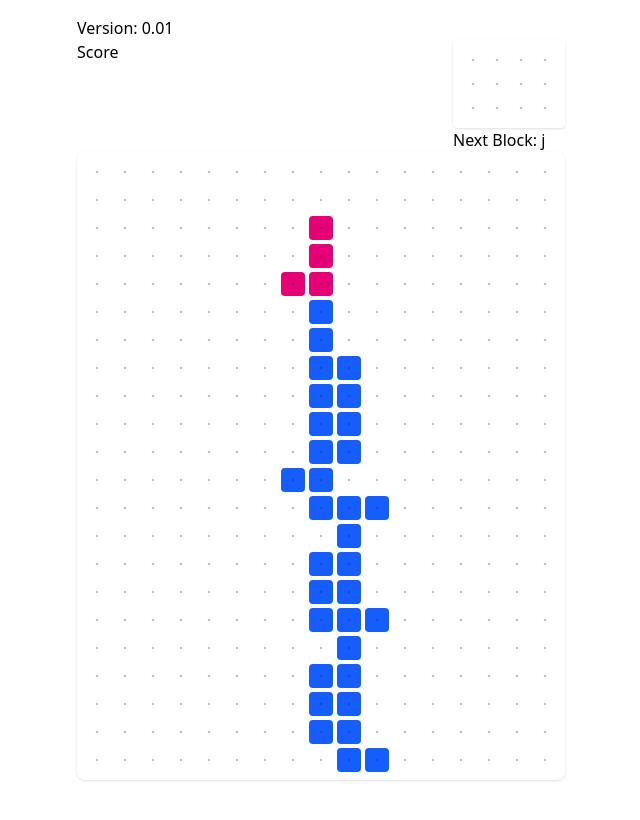
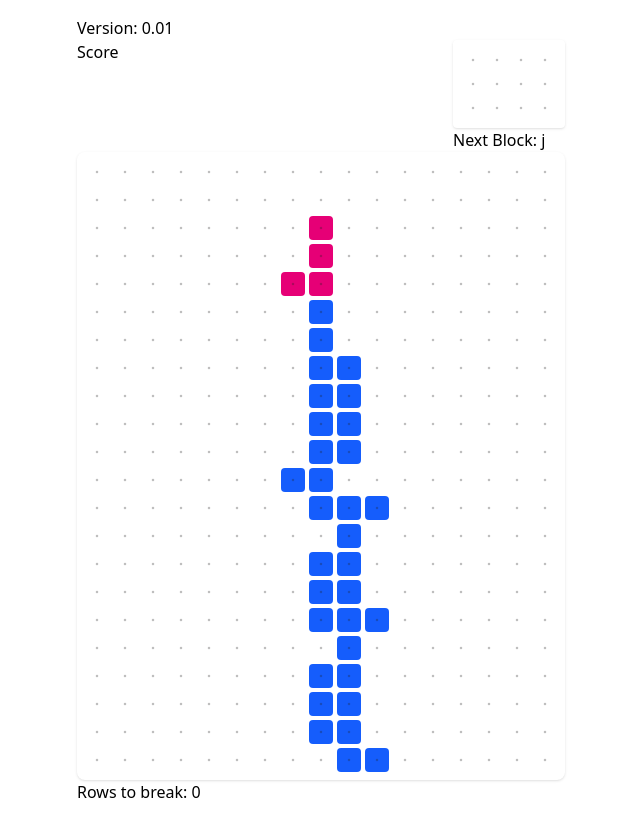
Before and after one commit to jymele/blockgame, a Next.js app: page / in a window 1280 px wide. Shown: the whole page, without its empty margins (319-959 px from the left). Built offline with nearby package versions, Linux system fonts and the light colour scheme.

Commit message:
Working on linebreaking

```diff
--- a/experience/classes/stack.ts
+++ b/experience/classes/stack.ts
@@ -1,7 +1,38 @@
+import { config } from "@/utils/config";
+
 export default class Stack {
   public list: number[] = [];
+  public rowsToBreak: number[] = [];
 
   addToStack(block: number[]) {
     this.list.push(...block);
   }
+
+  checkIfLineCanBeBroken() {
+    const linesToBreak: number[] = [];
+
+    for (let i = 0; i < config.noOfRows; i++) {
+      const rowToCheck = this.getAllTilesInRow(i);
+      const isFullRow = rowToCheck.every((tile) => {
+        return this.list.includes(tile);
+      });
+      if (isFullRow) {
+        linesToBreak.push(i);
+      }
+    }
+
+    return linesToBreak;
+  }
+
+  getAllTilesInRow(row: number) {
+    const tilesInRow: number[] = [];
+
+    for (let i = 0; i < this.list.length; i++) {
+      if (Math.floor(this.list[i] / config.noOfCols) === row) {
+        tilesInRow.push(this.list[i]);
+      }
+    }
+
+    return tilesInRow;
+  }
 }
--- a/experience/experience.tsx
+++ b/experience/experience.tsx
@@ -64,6 +64,9 @@ export default function Experience() {
       stack.current?.addToStack(block.current?.getShape() || []);
       stackedBlocksRef.current = stack.current!.list;
       block.current?.getNextBlock();
+
+      // Check if a line can be broken
+      stack.current?.checkIfLineCanBeBroken();
     }
   }
 
@@ -98,6 +101,7 @@ export default function Experience() {
         blockShape={blockShape}
         stackedBlocks={stackedBlocksRef.current}
       />
+      <div>Rows to break: {stack.current?.rowsToBreak.length}</div>
 
       <TouchControls
         downTrigger={downAction}
```
